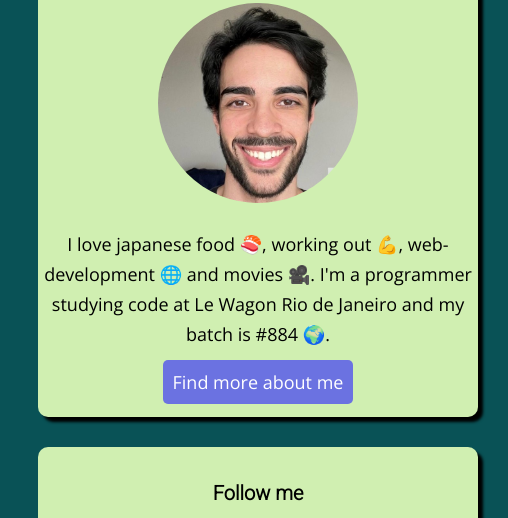
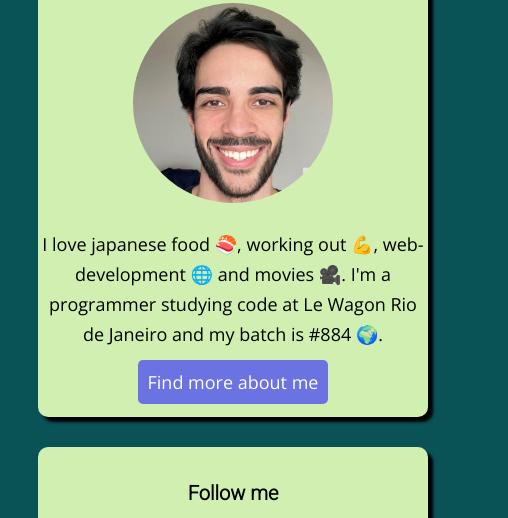
Before and after one commit to nickolasfarias/profile, a plain HTML site: page index.html in a window 390 px wide. Shown: the part 134-652 px from the top of the page, 508 px wide, since content can reach past the window. Drawn offline with nearby package versions, Linux system fonts and the light colour scheme.

Commit message:
make my profile prettier

```diff
--- a/style.css
+++ b/style.css
@@ -1,4 +1,6 @@
 @import url('https://fonts.googleapis.com/css2?family=Open+Sans&family=Roboto:wght@300&display=swap');
+
+
 
 
 body {
@@ -38,6 +40,7 @@ a:hover {
 }
 
 .container {
+  width:800px;
   margin: 0 auto;
 }
 
@@ -88,20 +91,20 @@ img {
 
 
 
-@media (max-width: 1400px) {
+@media (max-width: 960px) {
   .container {
-    width: 800px;
+    width: 700px;
   }
 }
 
-@media (max-width: 768px) {
+@media (max-width: 720px) {
   .container {
-    width: 500px;
+    width: 550px;
   }
 }
 
-@media (max-width: 320px) {
+@media (max-width: 540px) {
   .container {
-    width: 300px;
+    width: 450px;
   }
 }
```
